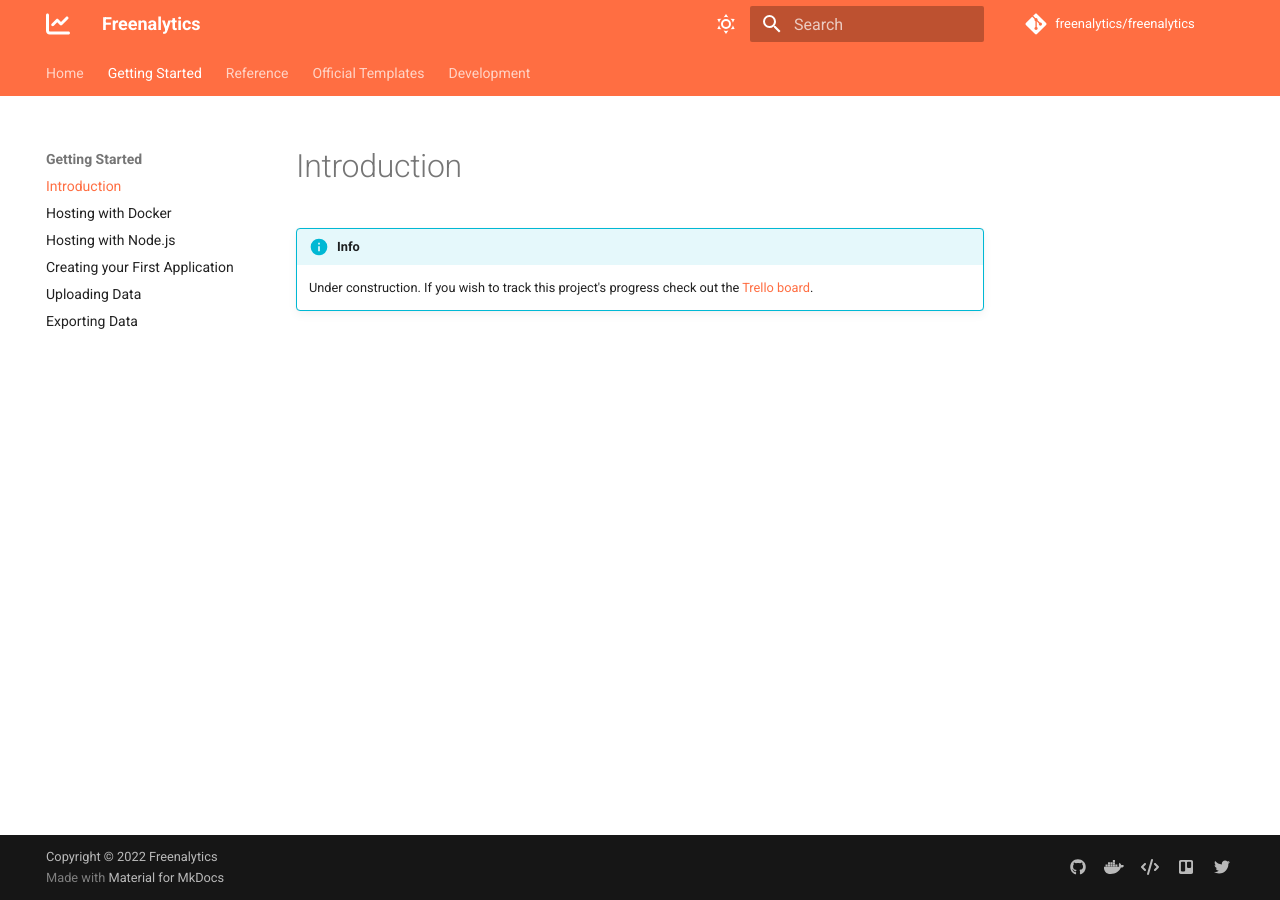
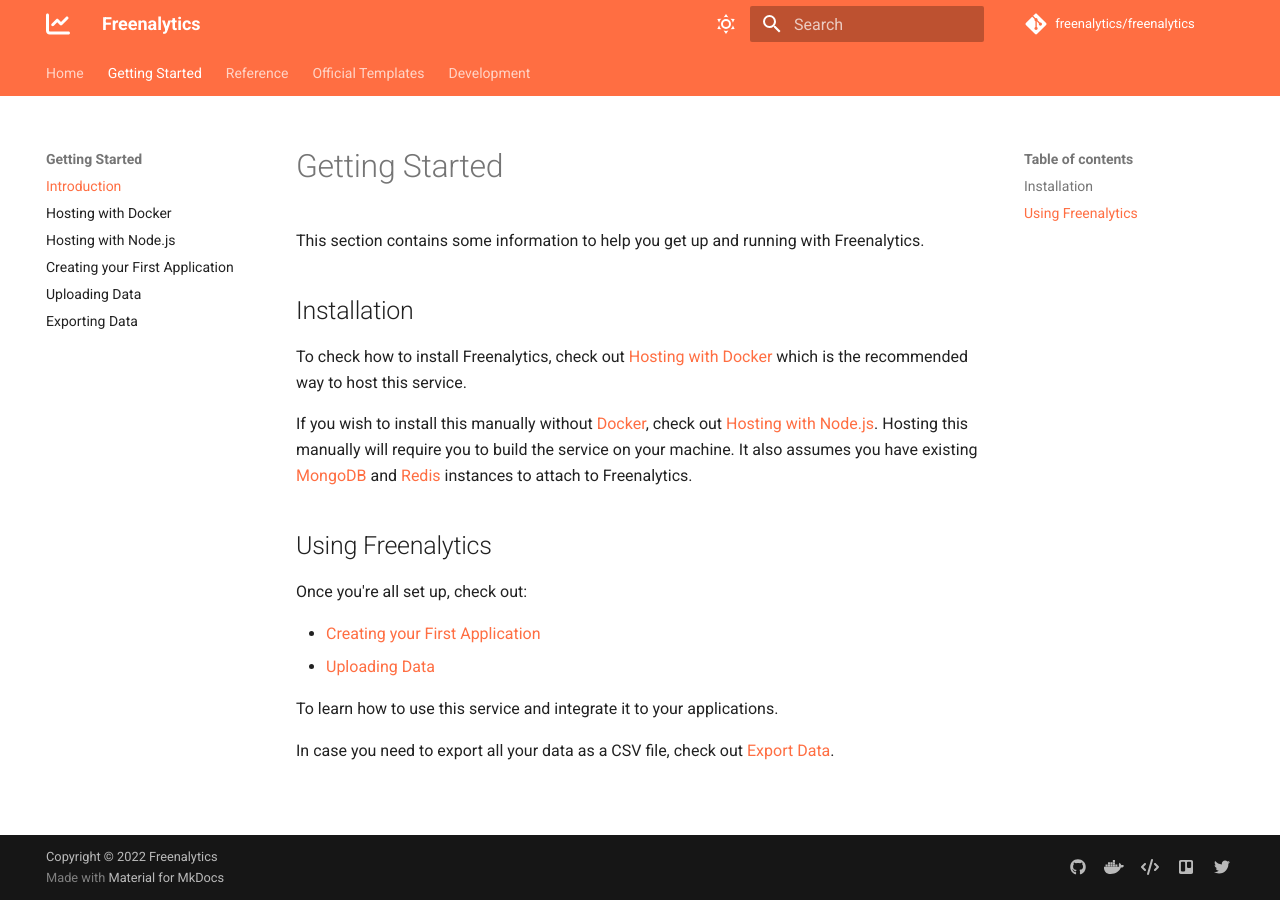
Before and after one commit to freenalytics/documentation, an MkDocs documentation site: the page built from docs/getting-started/index.md, in a window 1280 px wide. Built offline with MkDocs 1.6.1 and Material for MkDocs 9.7.7, drawn with Linux system fonts in a browser that asks for light colours; comment, search, counter and statistics services are not loaded.

Commit message:
Created getting-started/index file.

```diff
--- a/docs/getting-started/index.md
+++ b/docs/getting-started/index.md
@@ -1,2 +1,22 @@
-!!! info
-    Under construction. If you wish to track this project's progress check out the [Trello board](https://trello.com/b/oDg8aD7n).
+# Getting Started
+
+This section contains some information to help you get up and running with Freenalytics.
+
+## Installation
+
+To check how to install Freenalytics, check out [Hosting with Docker](./docker-hosting.md) which is the recommended way to host this service.
+
+If you wish to install this manually without [Docker](https://www.docker.com/), check out [Hosting with Node.js](./node-hosting.md).
+Hosting this manually will require you to build the service on your machine. It also assumes you have existing [MongoDB](https://www.mongodb.com/)
+and [Redis](https://redis.io/) instances to attach to Freenalytics.
+
+## Using Freenalytics
+
+Once you're all set up, check out:
+
+* [Creating your First Application](./creating-your-first-application.md)
+* [Uploading Data](./uploading-data.md)
+
+To learn how to use this service and integrate it to your applications.
+
+In case you need to export all your data as a CSV file, check out [Export Data](./exporting-data.md).
```
